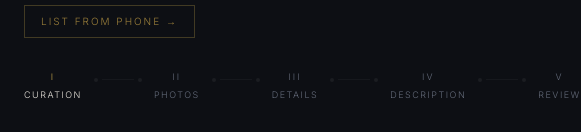
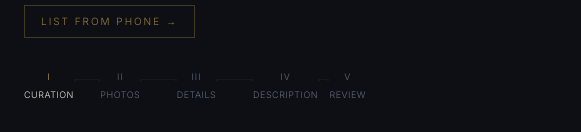
Before and after one commit to fairwatchtrade/fairwatchtrade, a Next.js app: page /sell in a window 390 px wide. Shown: the part 316-448 px from the top of the page, 581 px wide, since content can reach past the window. Built offline with nearby package versions, Linux system fonts and the light colour scheme; no server answers; the database is empty.

Commit message:
Fix mobile Sell entry overflow

```diff
--- a/components/SellFlow.tsx
+++ b/components/SellFlow.tsx
@@ -104,9 +104,8 @@ type WatchChapter =
 
 /* ── WatchBlueprint wiring (v1.89) ───────────────────────────────────────
    Maps the two data sources (tagged photos, filled chapters) onto the plate's
-   named layers. Note: GPT flagged these tables for eventual extraction to
-   lib/watchBlueprintMappings.ts once a second surface needs them — logged as a
-   future refactor; for v1.89 they live here. */
+   named layers. These tables can move to lib/watchBlueprintMappings.ts once a
+   second surface needs them; for v1.89 they live here. */
 
 // PhotoCategory strings → WatchBlueprint Layer names. Verified against
 // PhotoCategory in lib/scoring.ts and CATEGORY_OPTIONS in PhotoUpload.tsx.
@@ -309,8 +308,8 @@ export default function SellFlow() {
   const [phoneActive, setPhoneActive] = useState(false);
   const [pollLive, setPollLive] = useState(false);
   // Closing the handoff panel returns focus to the control that opened it
-  // (Layout Duck ruling). Ref-not-state, consumed in an effect after the
-  // close commits — the proven SavedSearches focus-restoration pattern.
+  // after the close commits. Ref-not-state, following the proven
+  // SavedSearches focus-restoration pattern.
   const handoffOpenerRef = useRef<HTMLButtonElement | null>(null);
   const restoreOpenerFocusRef = useRef(false);
   useEffect(() => {
@@ -587,9 +586,9 @@ export default function SellFlow() {
       <ProgressBar step={step} />
 
       {/* List From Phone — quiet affordance (signed-in sellers, desktop).
-          Layout Duck: it belongs to the WORK, not the score panel — same left
-          edge as the step card, directly above it, content width. Stranded on
-          the right it read as a detached utility for Listing Strength. */}
+          It belongs to the work, not the score panel: same left edge as the
+          step card, directly above it, content width. On the right it read as
+          a detached utility for Listing Strength. */}
       {authed && !handoffOpen && (
         <div className="hidden md:flex">
           <button
@@ -784,10 +783,15 @@ function ProgressBar({ step }: { step: number }) {
     <div className="mb-8">
       <div className="flex items-center gap-0">
         {STEPS.map((label, i) => (
-          <div key={label} className="flex items-center">
+          <div
+            key={label}
+            className={`flex min-w-0 items-center ${
+              i < STEPS.length - 1 ? "flex-1 sm:flex-none" : ""
+            }`}
+          >
             <div className="flex flex-col items-center">
               <div
-                className={`font-[Inter] text-[9px] uppercase tracking-[2px] ${
+                className={`font-[Inter] text-[9px] uppercase tracking-[1px] sm:tracking-[2px] ${
                   i === step
                     ? "text-[var(--gold)]"
                     : i < step
@@ -798,7 +802,7 @@ function ProgressBar({ step }: { step: number }) {
                 {ROMAN[i]}
               </div>
               <div
-                className={`mt-1 font-[Inter] text-[9px] uppercase tracking-[1.5px] ${
+                className={`mt-1 font-[Inter] text-[9px] uppercase tracking-[0.5px] sm:tracking-[1.5px] ${
                   i === step
                     ? "text-[var(--platinum)]"
                     : i < step
@@ -810,19 +814,19 @@ function ProgressBar({ step }: { step: number }) {
               </div>
             </div>
             {i < STEPS.length - 1 && (
-              <div className="mx-3 mb-3 flex items-center gap-1">
+              <div className="mb-3 flex min-w-0 flex-1 items-center sm:mx-3 sm:flex-none sm:gap-1">
                 <div
-                  className={`h-1 w-1 rounded-full ${
+                  className={`h-0.5 w-0.5 shrink-0 rounded-full sm:h-1 sm:w-1 ${
                     i < step ? "bg-[var(--gold-subtle)]" : "bg-[var(--border-subtle)]"
                   }`}
                 />
                 <div
-                  className={`h-px w-8 ${
+                  className={`h-px min-w-0 flex-1 sm:w-8 sm:flex-none ${
                     i < step ? "bg-[var(--gold-subtle)]" : "bg-[var(--border-faint)]"
                   }`}
                 />
                 <div
-                  className={`h-1 w-1 rounded-full ${
+                  className={`h-0.5 w-0.5 shrink-0 rounded-full sm:h-1 sm:w-1 ${
                     i < step ? "bg-[var(--gold-subtle)]" : "bg-[var(--border-subtle)]"
                   }`}
                 />
```
